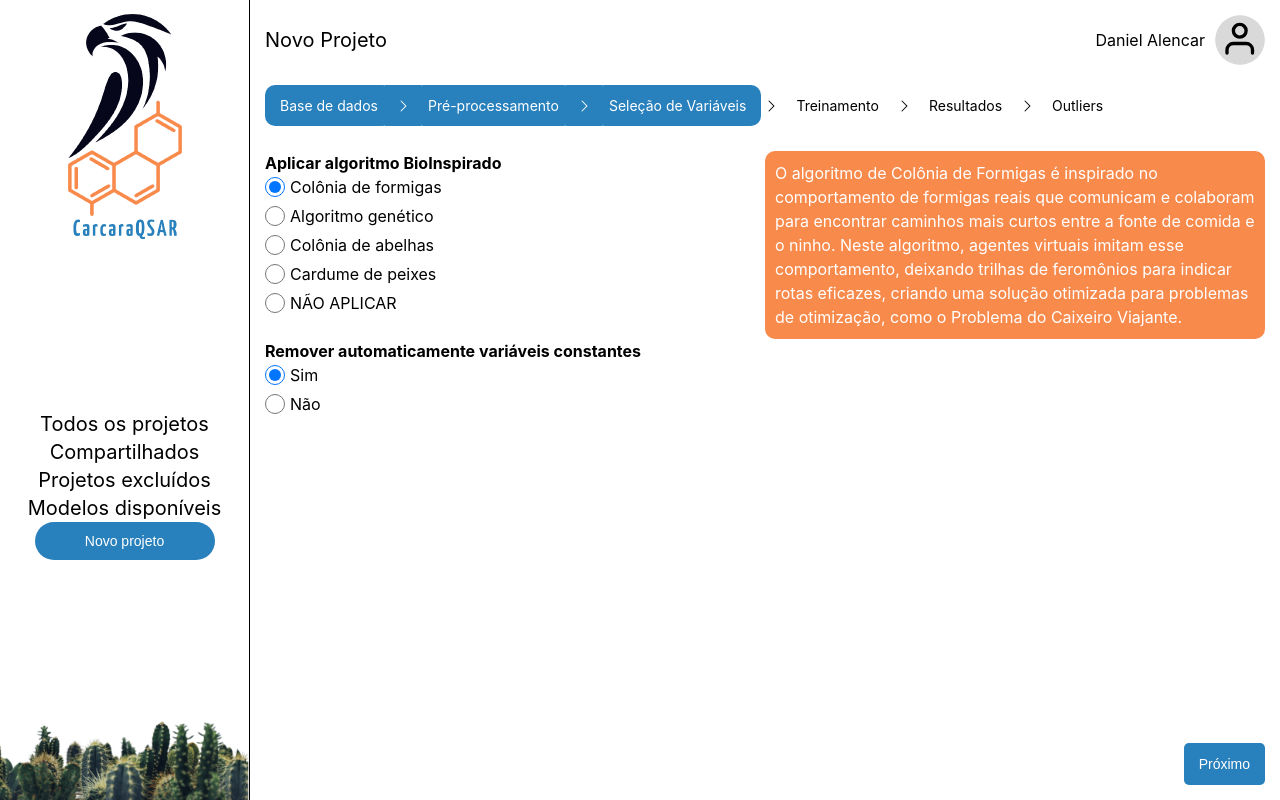
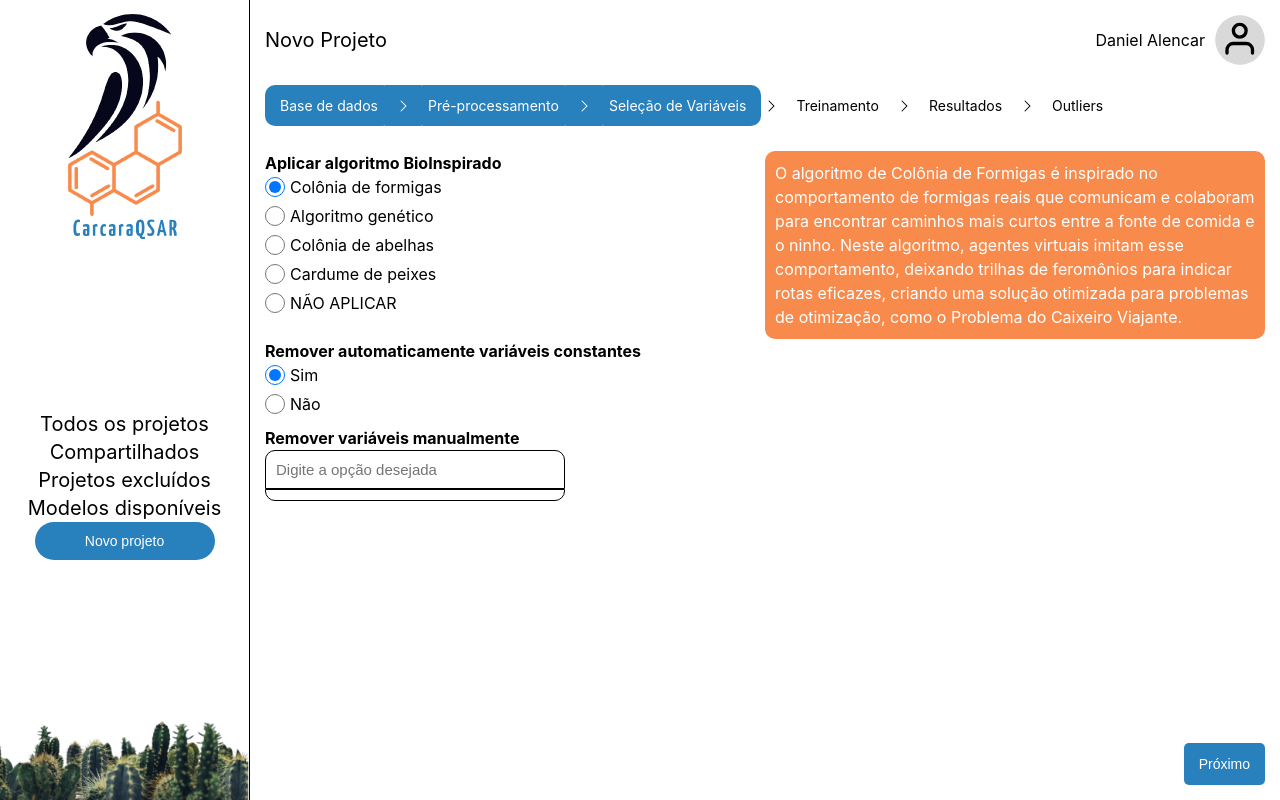
Before and after one commit to rosalvoneto/CarcaraQSAR, a React (Vite) app: page /variables-selection in a window 1280 px wide. Built offline with nearby package versions, Linux system fonts and the light colour scheme.

Commit message:
variables-selection

```diff
--- a/src/components/RadioInput/styles.module.css
+++ b/src/components/RadioInput/styles.module.css
@@ -1,5 +1,7 @@
 .container {
   border: 0px solid red;
+
+  margin-bottom: 10px;
 }
 
 .name {
--- /dev/null
+++ b/src/components/Selector/Option/index.jsx
@@ -0,0 +1,15 @@
+
+import styles from './styles.module.css';
+
+export function Option({ text, active }) {
+
+  const classNames = `${styles.text} ${
+    active ? styles.textSelected : {}
+  }`
+
+  return(
+    <p className={classNames}>
+      { text }
+    </p>
+  )
+}
--- /dev/null
+++ b/src/components/Selector/Option/styles.module.css
@@ -0,0 +1,14 @@
+
+.text {
+  padding: 5px 10px;
+
+  font-size: 14px;
+
+  border-radius: 12px;
+  background-color: var(--white-color-2);
+}
+
+.textSelected {
+  color: var(--white-color-1);
+  background-color: var(--primary-color-2);
+}
--- /dev/null
+++ b/src/components/Selector/index.jsx
@@ -0,0 +1,45 @@
+
+import { Option } from './Option';
+import styles from './styles.module.css';
+
+import React, { useState } from 'react';
+
+export function Selector() {
+  const options = ['Maçã', 'Banana', 'Cereja', 'Uva', 'Pêssego'];
+
+  const [inputText, setInputText] = useState('');
+  const [filteredOptions, setFilteredOptions] = useState([]);
+
+  const handleInputChange = (e) => {
+    const searchText = e.target.value;
+    setInputText(searchText);
+
+    // Filtra as opções com base no texto digitado
+    const filtered = options.filter((option) =>
+      option.toLowerCase().includes(searchText.toLowerCase())
+    );
+    setFilteredOptions(filtered);
+  };
+
+  return (
+    <div className={styles.container}>
+      <p className={styles.name}>
+        <strong>{"Remover variáveis manualmente"}</strong>
+      </p>
+      <input
+        type="text"
+        placeholder="Digite a opção desejada"
+        value={inputText}
+        onChange={handleInputChange}
+        className={styles.input}
+      />
+      <div className={styles.optionsContainer}>
+        {
+          filteredOptions.map((option, index) => (
+            <Option text={option} active={index == 0 ? true : false}/>
+          ))
+        }
+      </div>
+    </div>
+  );
+}
--- /dev/null
+++ b/src/components/Selector/styles.module.css
@@ -0,0 +1,28 @@
+
+.container {
+  border: 0px solid red;
+
+  margin-bottom: 10px;
+}
+
+.name {
+  border: 0px solid red;
+  width: 500px;
+}
+
+.input {
+  width: 300px;
+  border-radius: 10px 10px 0 0;
+}
+
+.optionsContainer {
+  border-radius: 0 0 10px 10px;
+  border: 1px solid var(--black-color-1);
+  width: 300px;
+
+  display: flex;
+  gap: 5px;
+  flex-wrap: wrap;
+
+  padding: 5px;
+}
--- a/src/pages/VariablesSelection/index.jsx
+++ b/src/pages/VariablesSelection/index.jsx
@@ -7,6 +7,8 @@ import styles from './styles.module.css';
 import { projectName, userName } from '../../settings';
 import { RadionInput } from '../../components/RadioInput';
 import Button from '../../components/Button';
+import { Selector } from '../../components/Selector';
+import { Option } from '../../components/Selector/Option';
 
 export const algorithms = [
   "Colônia de formigas",
@@ -30,6 +32,7 @@ export default function VariablesSelection() {
   const progress = 2;
 
   const [option, setOption] = useState(algorithms[0]);
+  const [selectedVariables, setSelectedVariables] = useState([]);
 
   return(
     <>
@@ -56,6 +59,17 @@ export default function VariablesSelection() {
           name={"Remover automaticamente variáveis constantes"}
           options={["Sim", "Não"]}
         />
+
+        <Selector />
+        <div className={styles.selectedVariablesContainer}>
+          {
+            selectedVariables.map(selectedVariable => {
+              return(
+                <Option text={selectedVariable} />
+              )
+            })
+          }
+        </div>
       </div>
 
       <Button
--- a/src/pages/VariablesSelection/styles.module.css
+++ b/src/pages/VariablesSelection/styles.module.css
@@ -1,6 +1,8 @@
 
 .container {
   margin-top: 15px;
+
+  overflow: auto;
 }
 
 .algorithmContainer {
@@ -28,3 +30,14 @@
   color: var(--white-color-1);
   background-color: var(--primary-color-1);
 }
+
+.selectedVariablesContainer {
+  border: 0px solid red;
+  padding: 10px;
+
+  display: flex;
+  flex-wrap: wrap;
+  gap: 5px;
+
+  width: 60%;
+}
```
